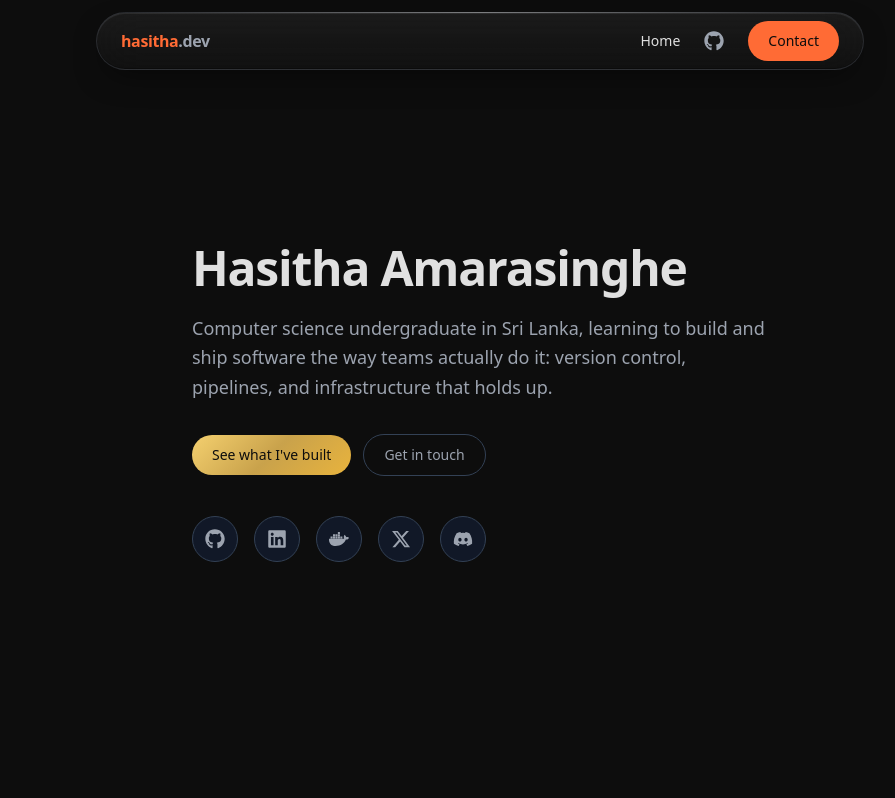
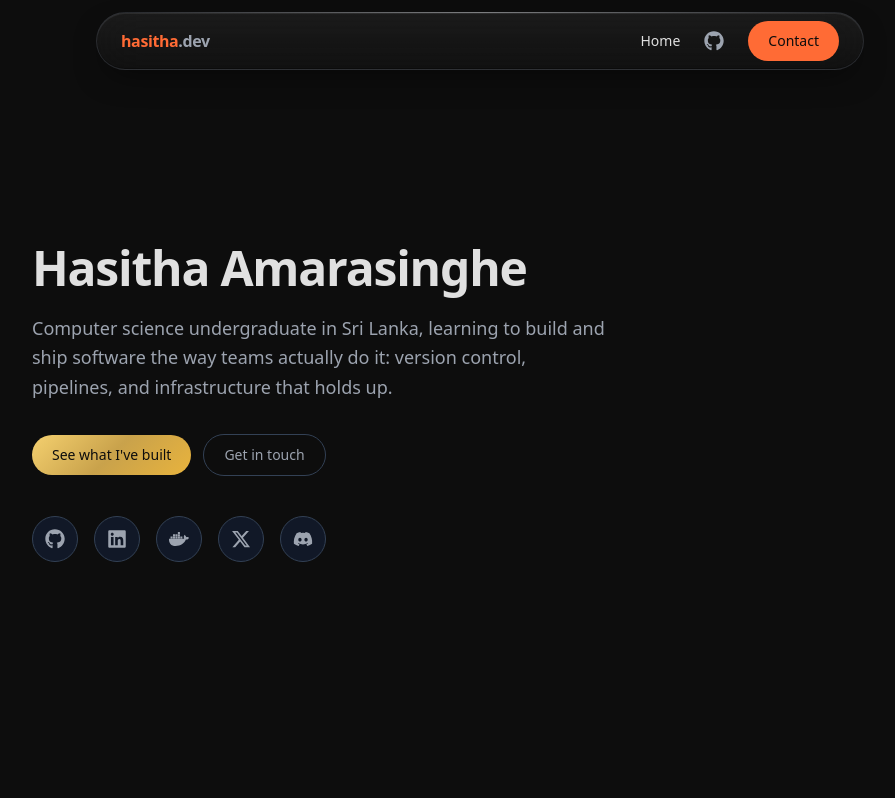
Before and after one commit to hasithaea/hasitha-dev, a Next.js app: page / in a window 1280 px wide. Shown: the top 798 px of the page, without its empty margins (160-1055 px from the left). Built offline with nearby package versions, Linux system fonts and the light colour scheme; no server answers.

Commit message:
fix: added limit to PageShell content width (#18)

```diff
--- a/components/PageShell.tsx
+++ b/components/PageShell.tsx
@@ -8,7 +8,7 @@ export default function PageShell({
   return (
     <main className="min-h-screen bg-bg-primary text-text-primary relative flex flex-col">
       <div className="relative z-10 flex flex-1 flex-col items-center px-6">
-        {children}
+        <div className="w-full max-w-4xl flex flex-1 flex-col">{children}</div>
       </div>
       {footer && <div className="relative z-10 mt-auto">{footer}</div>}
     </main>
```
